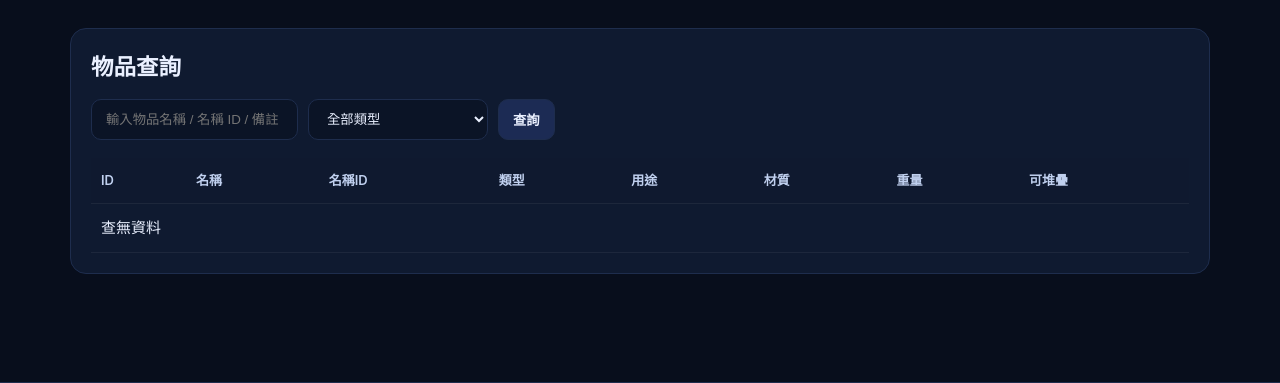
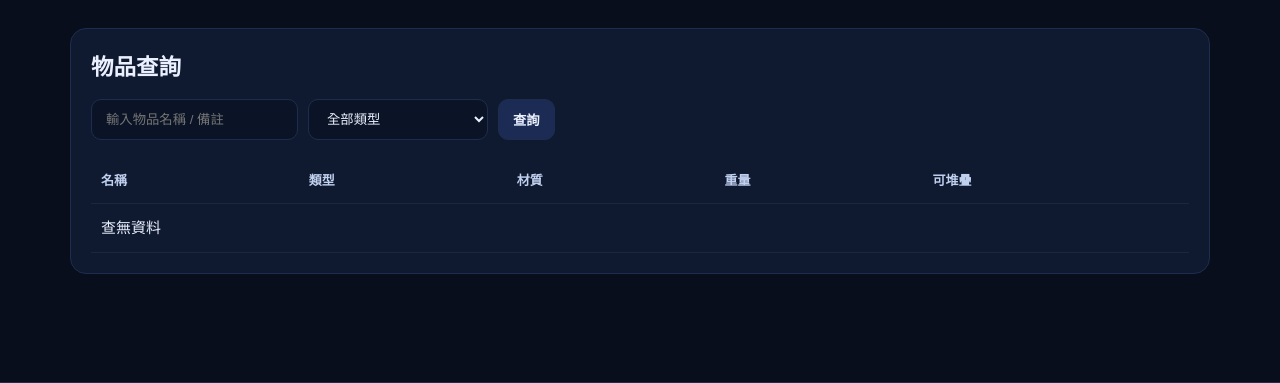
Before and after one commit to justminguo/yanfei-heaven-frontend, a Flask app: page /items in a window 1280 px wide. Shown: the part 63-446 px from the top of the page. Run offline with Flask 3, Linux system fonts and the light colour scheme; data comes from the database, SQL or seed files in the repository; data that the repository does not hold is empty.

Commit message:
ui: simplify item list columns

```diff
--- a/templates/items.html
+++ b/templates/items.html
@@ -4,7 +4,7 @@
 <section class="card">
   <h1>物品查詢</h1>
   <form class="filters" method="get">
-    <input type="text" name="q" placeholder="輸入物品名稱 / 名稱 ID / 備註" value="{{ q }}">
+    <input type="text" name="q" placeholder="輸入物品名稱 / 備註" value="{{ q }}">
     <select name="item_type">
       <option value="">全部類型</option>
       {% for t in types %}
@@ -15,21 +15,18 @@
   </form>
   <div class="table-wrap">
     <table>
-      <thead><tr><th>ID</th><th>名稱</th><th>名稱ID</th><th>類型</th><th>用途</th><th>材質</th><th>重量</th><th>可堆疊</th></tr></thead>
+      <thead><tr><th>名稱</th><th>類型</th><th>材質</th><th>重量</th><th>可堆疊</th></tr></thead>
       <tbody>
       {% for row in rows %}
         <tr>
-          <td>{{ row.id }}</td>
           <td><a href="{{ url_for('item_detail', item_id=row.id) }}">{{ row.name }}</a></td>
-          <td>{{ row.name_id }}</td>
           <td>{{ row.item_type }}</td>
-          <td>{{ row.use_type }}</td>
           <td>{{ row.material }}</td>
           <td>{{ row.weight }}</td>
           <td>{{ '是' if row.stackable else '否' }}</td>
         </tr>
       {% else %}
-        <tr><td colspan="8">查無資料</td></tr>
+        <tr><td colspan="5">查無資料</td></tr>
       {% endfor %}
       </tbody>
     </table>
```
